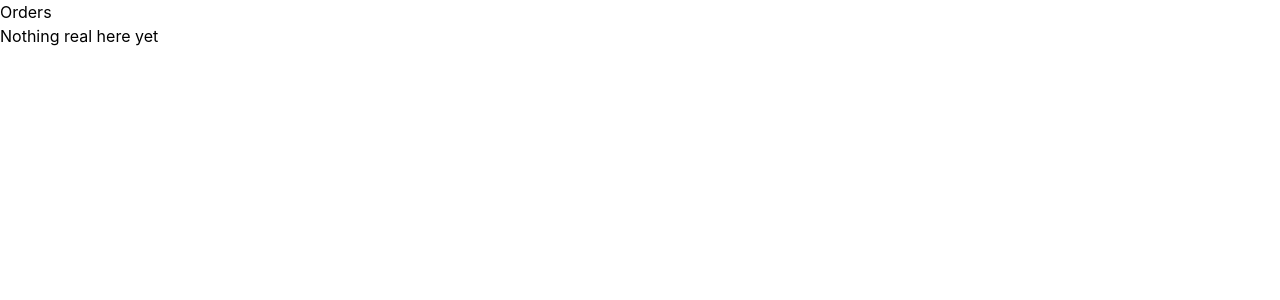
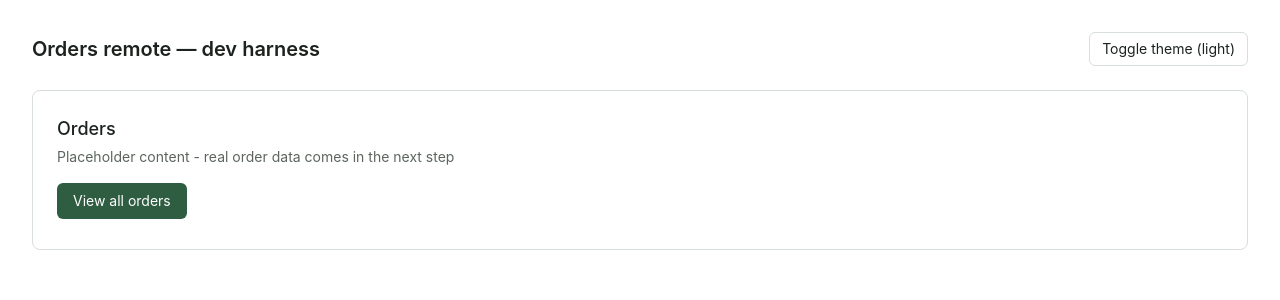
Before and after one commit to aparajitwork/orders, a React (Vite) app in the folder app/: page / in a window 1280 px wide. Shown: the top 300 px of the page. Built offline with nearby package versions, Linux system fonts and the light colour scheme.

Commit message:
feat:theme integrated

```diff
--- a/app/src/App.tsx
+++ b/app/src/App.tsx
@@ -1,9 +1,24 @@
+import { useState } from "react"
+import OrdersDashboard, { Theme } from "./OrdersDashboard"
 
+// just for testing in local, actual exposed component will be OrdersDashboard
 const App = () => {
+  const [theme, setTheme] = useState<Theme>("light");
+
   return (
-    <div>
-      <h1>Orders</h1>
-      <p>Nothing real here yet</p>
+    <div data-theme={theme} className="min-h-screen bg-surface p-8 text-ink">
+      <div className="mb-6 flex items-center justify-between">
+        <h1 className="text-xl font-semibold">Orders remote — dev harness</h1>
+        <button
+          type="button"
+          onClick={() => setTheme((t) => (t === "light" ? "dark" : "light"))}
+          className="rounded-md border border-line px-3 py-1.5 text-sm"
+        >
+          Toggle theme ({theme})
+        </button>
+      </div>
+
+      <OrdersDashboard theme={theme} />
     </div>
   )
 }
--- /dev/null
+++ b/app/src/OrdersDashboard.tsx
@@ -0,0 +1,25 @@
+export type Theme = 'light' | 'dark';
+
+type OrdersDashboardProps = {
+  theme: Theme;
+}
+
+const OrdersDashboard = ({ theme }: OrdersDashboardProps) => {
+  return (
+    <div
+      data-theme={theme}
+      className="min-h-40 rounded-lg border border-line bg-surface p-6 text-ink"
+    >
+      <h2 className="text-lg font-medium">Orders</h2>
+      <p className="mt-1 text-sm text-ink-muted">Placeholder content - real order data comes in the next step</p>
+      <button
+        type='button'
+        className="mt-4 rounded-md bg-accent px-4 py-2 text-sm text-accent-ink"
+      >
+        View all orders
+      </button>
+    </div>
+  )
+}
+
+export default OrdersDashboard;
```
